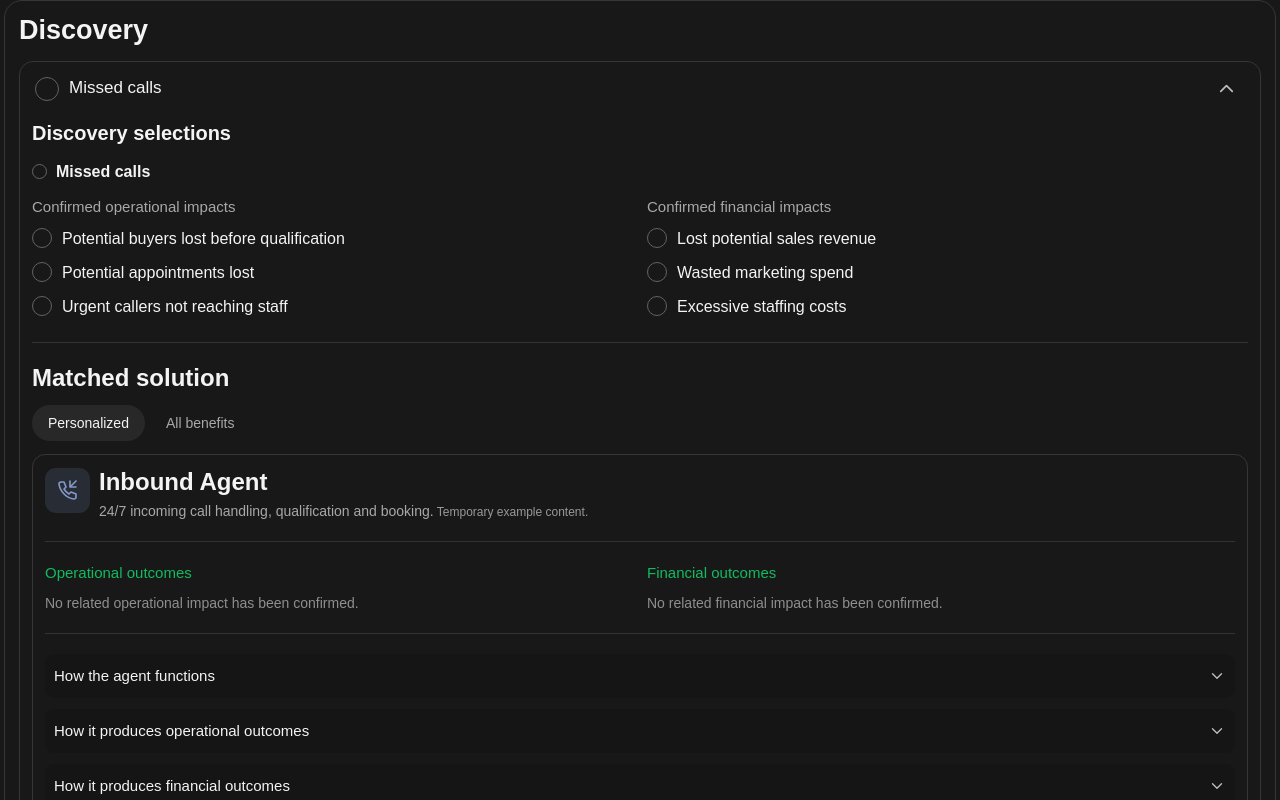
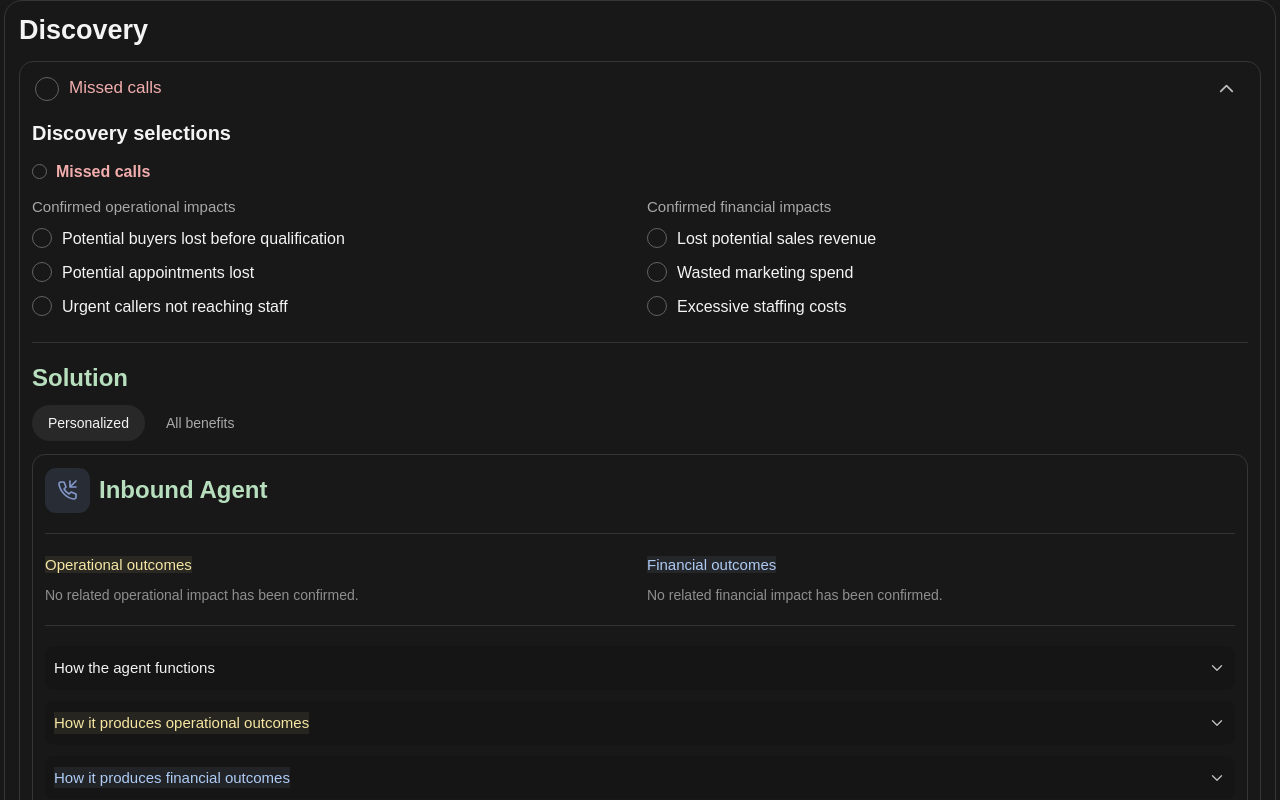
Before and after one commit to mariammohamedd657-lab/job, a Next.js app: page / in a window 1280 px wide. Both pictures are taken after a click on the button 1226 px from the left and 88 px from the top of the page. Shown: the top 800 px of the page. Built offline with nearby package versions, Linux system fonts and the light colour scheme.

Commit message:
Apply pastel discovery headings and remove agent overview display

```diff
--- a/app/discovery/Discovery.tsx
+++ b/app/discovery/Discovery.tsx
@@ -23,13 +23,13 @@ function Icon({ icon }: { icon: AgentIcon }) {
 function CircleInput({ checked, onChange, label, className = "" }: { checked: boolean; onChange: () => void; label: string; className?: string }) {
   return <label className={`circle-label ${className}`}><input type="checkbox" className="circle-input" checked={checked} onChange={onChange}/><span>{label}</span></label>;
 }
-function Description({ title, children }: { title: string; children: ReactNode }) {
+function Description({ title, children, tone }: { title: string; children: ReactNode; tone?: ImpactKind }) {
   // Native independent disclosure state is preserved because the parent never unmounts.
-  return <details className="description"><summary>{title}<Chevron/></summary><div className="description-content">{children}</div></details>;
+  return <details className="description"><summary>{tone ? <span className={`outcome-tone-${tone}`}>{title}</span> : title}<Chevron/></summary><div className="description-content">{children}</div></details>;
 }
 function Empty({ children }: { children: ReactNode }) { return <p className="empty-note">{children}</p>; }
-function OutcomeColumn({ title, outcomes, empty }: { title: string; outcomes: Outcome[]; empty: string }) {
-  return <div><h4 className="outcome-heading">{title}</h4>{outcomes.length ? <ul className="outcome-list">{outcomes.map(outcome => <li key={outcome.id}><Check className="green-check"/><span>{outcome.title}</span></li>)}</ul> : <Empty>{empty}</Empty>}</div>;
+function OutcomeColumn({ title, outcomes, empty, tone }: { title: string; outcomes: Outcome[]; empty: string; tone: ImpactKind }) {
+  return <div><h4 className="outcome-heading"><span className={`outcome-tone-${tone}`}>{title}</span></h4>{outcomes.length ? <ul className="outcome-list">{outcomes.map(outcome => <li key={outcome.id}><Check className="green-check"/><span>{outcome.title}</span></li>)}</ul> : <Empty>{empty}</Empty>}</div>;
 }
 function Explanations({ outcomes, empty }: { outcomes: Outcome[]; empty: string }) {
   return outcomes.length ? <div className="explanations">{outcomes.map(outcome => <div className="explanation" key={outcome.id}><h5>{outcome.title}</h5><p>{outcome.description}</p></div>)}</div> : <Empty>{empty}</Empty>;
@@ -41,19 +41,19 @@ function SolutionCard({ problem, agent, state, pending = false }: { problem: Pro
   const relevant = relevantFunctions(problem, agent, state);
   const message = (kind: ImpactKind) => pending ? "Content not yet provided." : state.mode === "personalized" ? `No related ${kind} impact has been confirmed.` : `No applicable ${kind} outcomes have been provided.`;
   return <div className="solution-card">
-    <div className="agent-header"><Icon icon={agent.icon}/><div><h3>{agent.name}</h3><p>{agent.overview}{agent.temporary && <span className="sample-note"> Temporary example content.</span>}</p></div></div>
+    <div className="agent-header"><Icon icon={agent.icon}/><h3>{agent.name}</h3></div>
     <hr/>
     <div className="two-columns">
-      <OutcomeColumn title="Operational outcomes" outcomes={operational} empty={message("operational")}/>
-      <OutcomeColumn title="Financial outcomes" outcomes={financial} empty={message("financial")}/>
+      <OutcomeColumn tone="operational" title="Operational outcomes" outcomes={operational} empty={message("operational")}/>
+      <OutcomeColumn tone="financial" title="Financial outcomes" outcomes={financial} empty={message("financial")}/>
     </div>
     <hr/>
     <div className="description-list">
       <Description title="How the agent functions">
         {agent.functions.length ? <ul className="function-list">{agent.functions.map(fn => <li key={fn.id} className={state.mode === "personalized" && !relevant.has(fn.id) ? "muted-function" : "relevant-function"}>{fn.text}</li>)}</ul> : <Empty>Content not yet provided.</Empty>}
       </Description>
-      <Description title="How it produces operational outcomes"><Explanations outcomes={operational} empty={message("operational")}/></Description>
-      <Description title="How it produces financial outcomes"><Explanations outcomes={financial} empty={message("financial")}/></Description>
+      <Description tone="operational" title="How it produces operational outcomes"><Explanations outcomes={operational} empty={message("operational")}/></Description>
+      <Description tone="financial" title="How it produces financial outcomes"><Explanations outcomes={financial} empty={message("financial")}/></Description>
     </div>
   </div>;
 }
@@ -77,7 +77,7 @@ export function ProblemCard({ problem }: { problem: Problem }) {
         })}
       </div>
       <hr/>
-      <h2 className="matched-heading">Matched solution</h2>
+      <h2 className="matched-heading">Solution</h2>
       <div className="mode-control" role="group" aria-label="Benefit viewing mode">
         <button type="button" aria-pressed={state.mode === "personalized"} onClick={() => dispatch({type:"mode",mode:"personalized"})}>Personalized</button>
         <button type="button" aria-pressed={state.mode === "all"} onClick={() => dispatch({type:"mode",mode:"all"})}>All benefits</button>
--- a/app/discovery/discovery.css
+++ b/app/discovery/discovery.css
@@ -12,6 +12,7 @@ body { background: #181818; color: #f4f4f4; }
 .circle-input:focus-visible, .discovery-page button:focus-visible, .description summary:focus-visible { outline: 2px solid #1685ef; outline-offset: 3px; }
 .problem-confirm { align-items: center; font-size: 17px; font-weight: 500; }
 .problem-confirm .circle-input { width: 24px; height: 24px; }
+.problem-confirm > span, .confirmed-problem > span:last-child { color: #F2ADAD; }
 .problem-toggle { flex-shrink: 0; width: 38px; height: 36px; display: grid; place-items: center; background: transparent; border: 0; cursor: pointer; color: #bcbcbc; padding: 0; border-radius: 8px; }
 .chevron { width: 23px; height: 23px; display: block; flex-shrink: 0; color: #bcbcbc; }
 .chevron.is-open, .description[open] > summary .chevron { transform: rotate(180deg); }
@@ -29,20 +30,21 @@ body { background: #181818; color: #f4f4f4; }
 .impact-list { display: flex; flex-direction: column; gap: 11px; }
 .impact-list .circle-input { width: 20px; height: 20px; margin-top: 1px; }
 .problem-content hr, .solution-card hr { border: 0; border-top: 1px solid #333; margin: 23px 0 19px; }
-.matched-heading { font-size: 24px; line-height: 1.3; font-weight: 650; margin: 0 0 12px; }
+.matched-heading { font-size: 24px; line-height: 1.3; font-weight: 650; margin: 0 0 12px; color: #B7DFBE; }
 .mode-control { display: flex; align-items: center; gap: 5px; margin: 0 0 13px; }
 .mode-control button { font: inherit; font-size: 14px; line-height: 1.3; border: none; border-radius: 999px; padding: 9px 16px; background: transparent; color: #aaa7a7; cursor: pointer; }
 .mode-control button[aria-pressed="true"] { color: #f4f4f4; background: #282828; }
 .solution-card { border: 1px solid #363636; border-radius: 13px; padding: 13px 12px; }
 .solution-card + .solution-card { margin-top: 12px; }
-.agent-header { display: flex; gap: 9px; align-items: flex-start; }
+.agent-header { display: flex; gap: 9px; align-items: center; }
 .agent-icon { display: grid; place-items: center; flex-shrink: 0; width: 45px; height: 45px; border-radius: 11px; background: #272c35; color: #8499ca; }
 .agent-icon svg { width: 24px; height: 24px; }
-.agent-header h3 { font-size: 24px; font-weight: 650; line-height: 1.2; margin: 0 0 4px; }
+.agent-header h3 { font-size: 24px; font-weight: 650; line-height: 1.2; margin: 0; color: #B7DFBE; }
 .agent-header p { color: #aaa7a7; font-size: 14px; margin: 0; }
 .sample-note { color: #999; font-size: 12px; }
 .solution-card hr { margin: 20px 0; }
-.outcome-heading { color: #11bb60; }
+.outcome-tone-operational { color: #F5E6A3; background-color: rgba(245, 230, 163, 0.08); }
+.outcome-tone-financial { color: #AECBF4; background-color: rgba(174, 203, 244, 0.08); }
 .outcome-list { margin: 0; padding: 0; list-style: none; display: flex; flex-direction: column; gap: 11px; }
 .outcome-list li { display: flex; gap: 6px; align-items: flex-start; }
 .green-check { width: 15px; height: 15px; margin-top: 4px; flex-shrink: 0; color: #10b85c; }
```
Also changed, not shown: 1 other file (tests, documents, lock files or other folders).
